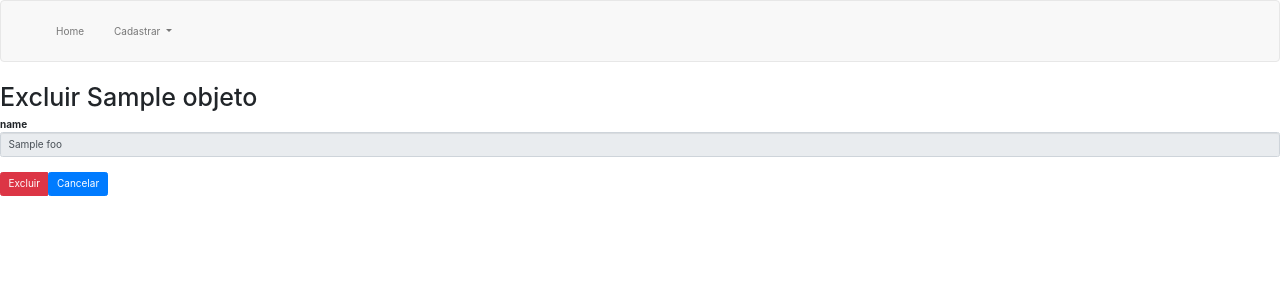
After one commit to SousaPedro11/lealchalenge, a Flask app: template app/templates/endereco_deletar.html in a window 1280 px wide. The commit adds this page. Shown: the top 300 px of the page. Run offline with Flask 2, Linux system fonts and the light colour scheme; the template is opened without the code that fills it: most values are stand-ins (such as "Sample title", 1, 10 or a date in 2020); parts of the project's set-up code (start-up, migrations or seed data) failed here and were passed over; some libraries are stand-ins or nearby versions.

Commit message:
edit crud view

```diff
--- a/app/templates/endereco_cadastro.html
+++ b/app/templates/endereco_cadastro.html
@@ -36,7 +36,7 @@
                         <td>
                             <a href="{{ url_for('endereco_bp.editar', objeto=foo.__class__.__name__.lower(), id=foo.pkey) }}"
                                class="fa fa-pencil glyphicon glyphicon-pencil"></a>
-                            <a href="#" class="fa fa-trash glyphicon glyphicon-trash"></a>
+                            <a href="{{ url_for('endereco_bp.deletar', objeto=foo.__class__.__name__.lower(), id=foo.pkey) }}" class="fa fa-trash glyphicon glyphicon-trash"></a>
                         </td>
                     </tr>
                 {% endfor %}
--- /dev/null
+++ b/app/templates/endereco_deletar.html
@@ -0,0 +1,21 @@
+{% extends 'endereco_home.html' %}
+{% block title %}
+    Leal Challenge - Excluir {{ objeto.capitalize() }}
+{% endblock %}
+{% block content %}
+    <h1>Excluir {{ objeto.capitalize() }}</h1>
+    <form action="" method="post">
+        {% for foo in registro.__dict_class__ %}
+            {% for k in foo.keys() %}
+                <strong>{{ k }}</strong>
+                <input class="form-control" type="text" value="{{ foo[k] }}" readonly><br>
+            {% endfor %}
+        {% endfor %}
+        <div class="btn-group">
+            <input class="btn btn-danger" type="submit" value="Excluir">
+            <a href="{{ request.referrer }}">
+                <input class="btn btn-primary" type="button" value="Cancelar">
+            </a>
+        </div>
+    </form>
+{% endblock %}
--- a/app/templates/endereco_editar.html
+++ b/app/templates/endereco_editar.html
@@ -1,5 +1,9 @@
 {% extends 'endereco_home.html' %}
+{% block title %}
+    Leal Challenge - Editar {{ objeto.capitalize() }}
+{% endblock %}
 {% block content %}
+    <h1>Editar {{ objeto.capitalize() }}</h1>
     <form action="" method="post">
         {% for foo in registro.__dict_class__ %}
             {% for k, v in foo.items() %}
```
